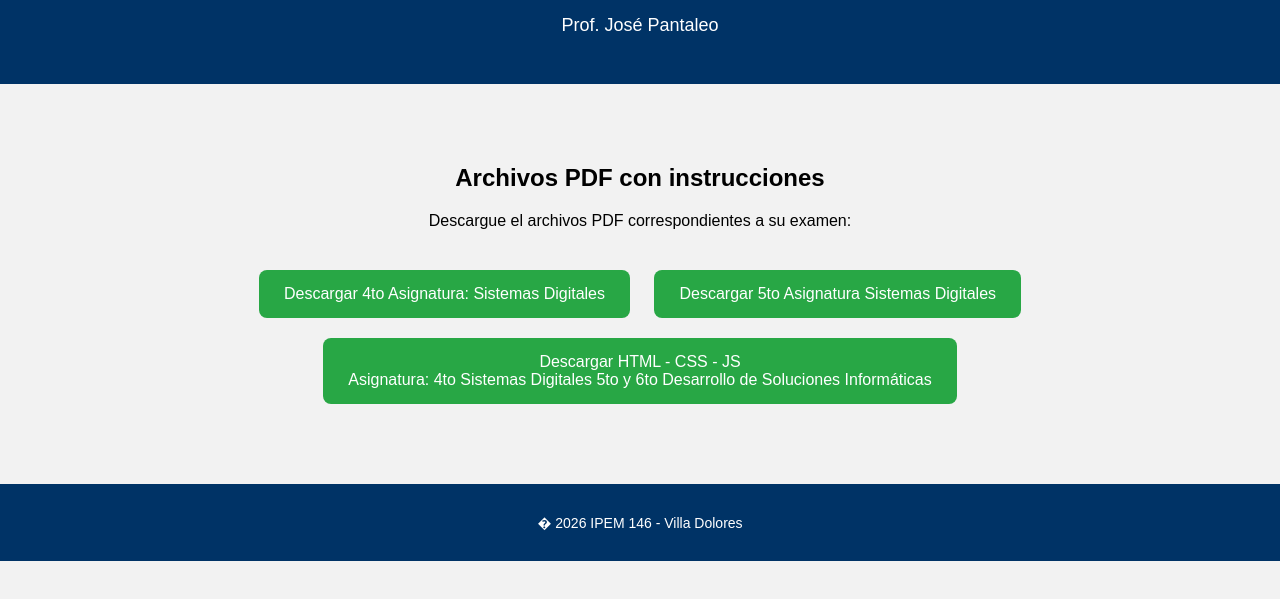
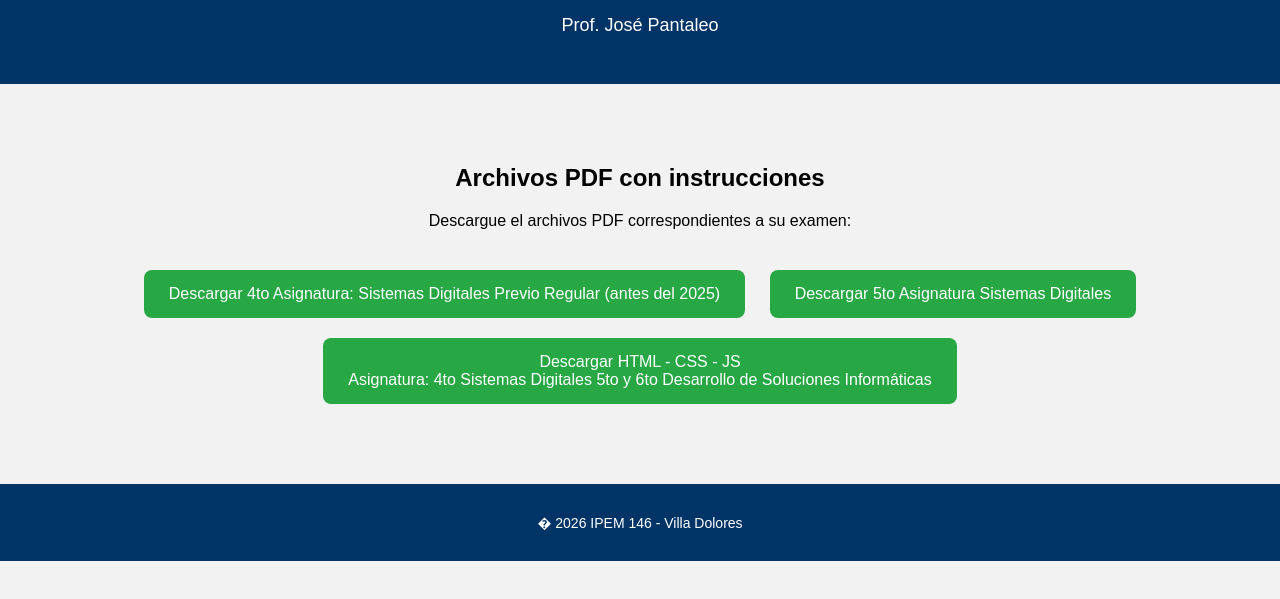
Before and after one commit to josepantaleo/examenes_ipem146_2026, a plain HTML site: page index.html in a window 1280 px wide. Shown: the part 101-700 px from the top of the page. Drawn offline with Linux system fonts and the light colour scheme.

Commit message:
Add files via upload

```diff
--- a/index.html
+++ b/index.html
@@ -19,7 +19,7 @@
 
         <div class="botones">
             <a href="Sistema Digitales 4to  Previo Regular.pdf" download class="btn">
-                Descargar 4to Asignatura: Sistemas Digitales
+                Descargar 4to Asignatura: Sistemas Digitales Previo Regular (antes del 2025)
             </a>
 
             <a href="Sistema Digitales 5to Previo Regular -  Equivalencia .pdf" download class="btn">
```
